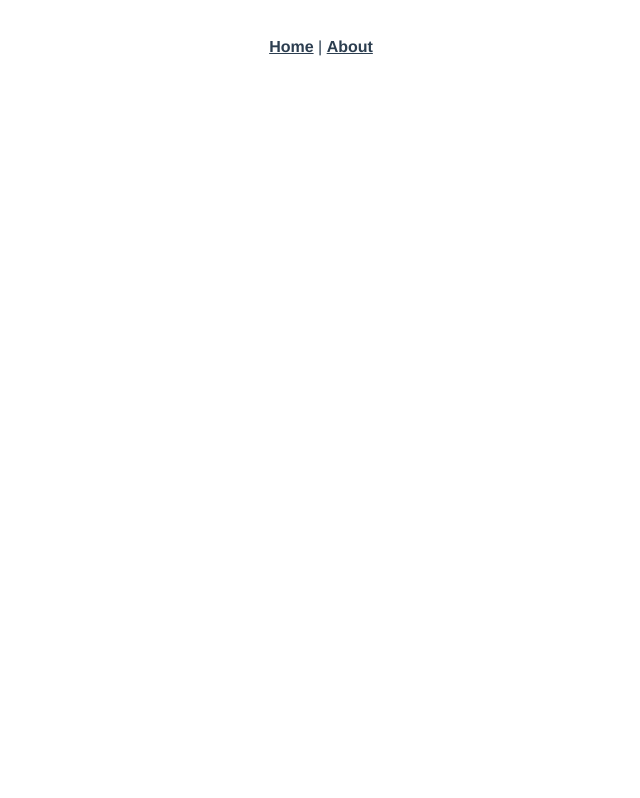
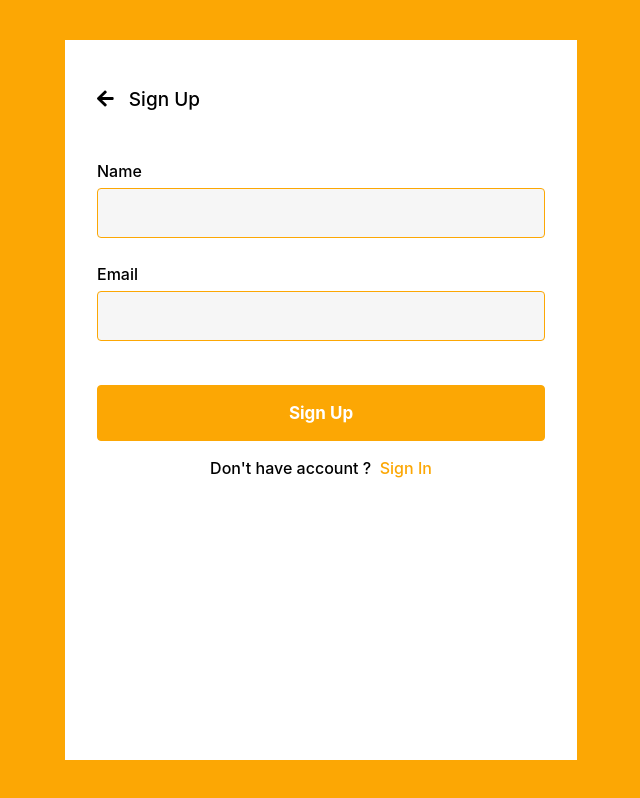
Before and after one commit to LordCodex/Yeerlo-ui, a Vue app: page /signup in a window 1280 px wide. Before the commit this address had no page. Shown: the whole page, without its empty margins (319-959 px from the left). Built offline with nearby package versions, Linux system fonts and the light colour scheme.

Commit message:
third commit

```diff
--- a/package.json
+++ b/package.json
@@ -9,6 +9,7 @@
     "lint": "vue-cli-service lint"
   },
   "dependencies": {
+    "@vue/cli-plugin-eslint": "^5.0.6",
     "core-js": "^3.8.3",
     "vue": "^3.2.13",
     "vue-router": "^4.0.3",
@@ -18,7 +19,6 @@
     "@babel/core": "^7.12.16",
     "@babel/eslint-parser": "^7.12.16",
     "@vue/cli-plugin-babel": "~5.0.0",
-    "@vue/cli-plugin-eslint": "~5.0.0",
     "@vue/cli-plugin-router": "~5.0.0",
     "@vue/cli-plugin-unit-jest": "~5.0.0",
     "@vue/cli-plugin-vuex": "~5.0.0",
--- a/public/index.html
+++ b/public/index.html
@@ -7,6 +7,10 @@
     <link rel="icon" href="<%= BASE_URL %>favicon.ico">
     <title><%= htmlWebpackPlugin.options.title %></title>
   </head>
+  <script defer src="https://use.fontawesome.com/releases/v5.15.4/js/all.js" integrity="sha384-rOA1PnstxnOBLzCLMcre8ybwbTmemjzdNlILg8O7z1lUkLXozs4DHonlDtnE7fpc" crossorigin="anonymous"></script>
+  <link rel="stylesheet" href="https://use.fontawesome.com/releases/v5.15.4/css/all.css" integrity="sha384-DyZ88mC6Up2uqS4h/KRgHuoeGwBcD4Ng9SiP4dIRy0EXTlnuz47vAwmeGwVChigm" crossorigin="anonymous"/>
+  <link rel="stylesheet" href="https://use.fontawesome.com/releases/v5.15.4/css/solid.css" integrity="sha384-Tv5i09RULyHKMwX0E8wJUqSOaXlyu3SQxORObAI08iUwIalMmN5L6AvlPX2LMoSE" crossorigin="anonymous"/>
+  <link rel="stylesheet" href="https://use.fontawesome.com/releases/v5.15.4/css/fontawesome.css" integrity="sha384-jLKHWM3JRmfMU0A5x5AkjWkw/EYfGUAGagvnfryNV3F9VqM98XiIH7VBGVoxVSc7" crossorigin="anonymous"/>
   <body>
     <noscript>
       <strong>We're sorry but <%= htmlWebpackPlugin.options.title %> doesn't work properly without JavaScript enabled. Please enable it to continue.</strong>
--- a/src/App.vue
+++ b/src/App.vue
@@ -1,30 +1,22 @@
 <template>
-  <nav>
-    <router-link to="/">Home</router-link> |
-    <router-link to="/about">About</router-link>
-  </nav>
+  <!-- <nav>
+    <router-link to="/">Login</router-link>
+    <router-link to="/about">About</router-link> |
+    <router-link :to="{ name: 'login' }">Login</router-link>
+  </nav> -->
   <router-view />
 </template>
 
 <style>
 #app {
-  font-family: Avenir, Helvetica, Arial, sans-serif;
-  -webkit-font-smoothing: antialiased;
-  -moz-osx-font-smoothing: grayscale;
-  text-align: center;
-  color: #2c3e50;
 }
-
-nav {
-  padding: 30px;
-}
-
-nav a {
-  font-weight: bold;
-  color: #2c3e50;
-}
-
-nav a.router-link-exact-active {
-  color: #42b983;
+* {
+  padding: 0;
+  margin: 0;
+  text-decoration: none;
+  box-sizing: border-box;
+  list-style-type: none;
+  font-family: -apple-system, BlinkMacSystemFont, "Segoe UI", Roboto, Oxygen,
+    Ubuntu, Cantarell, "Open Sans", "Helvetica Neue", sans-serif;
 }
 </style>
--- /dev/null
+++ b/src/assets/css/Form.css
@@ -0,0 +1,67 @@
+.Login_container {
+  background-color: #fca704;
+  height: 100vh;
+  display: flex;
+  align-items: center;
+  justify-content: center;
+}
+#box_container {
+  background-color: white;
+  padding: 3em 2em;
+  width: 100%;
+  height: 100vh;
+  font-weight: 500;
+}
+.login-arrow {
+  margin-bottom: 30px;
+  font-size: 19px;
+  cursor: pointer;
+}
+label {
+  text-align: start;
+}
+input {
+  width: 100%;
+  padding: 0.5em;
+  height: 50px;
+  border-radius: 4px;
+  border: 1px solid #fca704;
+  margin: 0.5em 0;
+  outline: none;
+}
+#forgot {
+  text-align: right;
+  color: #fca704;
+  margin-top: 20px;
+}
+button {
+  width: 100%;
+  padding: 1em;
+  border-radius: 4px;
+  border: 1px solid #fca704;
+  background-color: #fca704;
+  color: #fff;
+  font-weight: 700;
+  margin: 1em 0;
+  cursor: pointer;
+}
+input[type="text"] {
+  background-color: #f6f6f6;
+  color: black;
+}
+.signup {
+  text-align: center;
+}
+.loginbtn {
+  font-size: 17px;
+}
+.yell {
+  color: #fca704;
+}
+
+@media (min-width: 768px) {
+  #box_container {
+    width: 40%;
+    height: 90vh;
+  }
+}
--- a/src/router/index.js
+++ b/src/router/index.js
@@ -1,20 +1,23 @@
 import { createRouter, createWebHistory } from "vue-router";
-import HomeView from "../views/HomeView.vue";
+import LoginView from "../views/LoginView.vue";
+import ForgotView from "../views/ForgotView.vue";
+import SignUp from "../views/SignUp.vue";
 
 const routes = [
   {
     path: "/",
-    name: "home",
-    component: HomeView,
+    name: "login",
+    component: LoginView,
   },
   {
-    path: "/about",
-    name: "about",
-    // route level code-splitting
-    // this generates a separate chunk (about.[hash].js) for this route
-    // which is lazy-loaded when the route is visited.
-    component: () =>
-      import(/* webpackChunkName: "about" */ "../views/AboutView.vue"),
+    path: "/forgot",
+    name: "forgot",
+    component: ForgotView,
+  },
+  {
+    path: "/signup",
+    name: "signup",
+    component: SignUp,
   },
 ];
 
--- a/src/views/AboutView.vue
+++ /dev/null
@@ -1,5 +0,0 @@
-<template>
-  <div class="about">
-    <h1>This is an about page are you sure</h1>
-  </div>
-</template>
--- /dev/null
+++ b/src/views/ForgotView.vue
@@ -0,0 +1,42 @@
+/* eslint-disable */
+
+<template>
+  <div class="Login_container">
+    <div id="box_container">
+      <!-- login-arrow  -->
+      <div class="login-arrow" @click="back">
+        <i class="fas fa-arrow-left"></i> &nbsp; Reset Password
+      </div>
+      <br />
+      <!-- form start from here -->
+      <div class="form">
+        <form action="" method="post">
+          <label for="Password">Password</label>
+          <br />
+          <input type="text" name="" id="" />
+          <br />
+          <br />
+          <label for="Confirm Password">Confirm Password</label>
+          <br />
+          <input type="text" name="" id="" />
+          <br />
+          <br />
+          <div class="login__input">
+            <button class="loginbtn">Next</button>
+          </div>
+        </form>
+      </div>
+    </div>
+  </div>
+</template>
+<script>
+export default {
+  name: "LoginView",
+  methods: {
+    back() {
+      this.$router.go(-1);
+    },
+  },
+};
+</script>
+<style scoped></style>
--- a/src/views/HomeView.vue
+++ /dev/null
@@ -1,18 +0,0 @@
-<template>
-  <div class="home">
-    <img alt="Vue logo" src="../assets/logo.png" />
-    <HelloWorld msg="Welcome to Your Vue.js App" />
-  </div>
-</template>
-
-<script>
-// @ is an alias to /src
-import HelloWorld from "@/components/HelloWorld.vue";
-
-export default {
-  name: "HomeView",
-  components: {
-    HelloWorld,
-  },
-};
-</script>
--- /dev/null
+++ b/src/views/LoginView.vue
@@ -0,0 +1,49 @@
+/* eslint-disable */
+
+<template>
+  <div class="Login_container">
+    <div id="box_container">
+      <!-- login-arrow  -->
+      <div class="login-arrow">
+        <i class="fas fa-arrow-left"></i> &nbsp; Login
+      </div>
+      <br />
+      <!-- form start from here -->
+      <div class="form">
+        <form action="" method="post">
+          <label for="email">Email</label>
+          <br />
+          <input type="text" name="" id="" />
+          <br />
+          <br />
+          <label for="password">Password</label>
+          <br />
+          <input type="text" name="" id="" />
+          <div id="forgot">
+            <router-link :to="{ name: 'forgot' }" class="yell"
+              >Forgot Password</router-link
+            >
+          </div>
+          <br />
+          <div class="login__input">
+            <button class="loginbtn">Login</button>
+          </div>
+          <div class="signup">
+            Don't have account ?&nbsp;
+            <router-link :to="{ name: 'signup' }" class="yell"
+              >Sign Up</router-link
+            >
+          </div>
+        </form>
+      </div>
+    </div>
+  </div>
+</template>
+<script>
+export default {
+  name: "LoginView",
+};
+</script>
+<style scoped>
+@import "../assets/css/Form.css";
+</style>
--- /dev/null
+++ b/src/views/SignUp.vue
@@ -0,0 +1,50 @@
+/* eslint-disable */
+
+<template>
+  <div class="Login_container">
+    <div id="box_container">
+      <!-- login-arrow  -->
+      <div class="login-arrow" @click="back">
+        <i class="fas fa-arrow-left"></i> &nbsp; Sign Up
+      </div>
+      <br />
+      <!-- form start from here -->
+      <div class="form">
+        <form action="" method="post">
+          <label for="Name">Name</label>
+          <br />
+          <input type="text" name="" id="" />
+          <br />
+          <br />
+          <label for="Email">Email</label>
+          <br />
+          <input type="text" name="" id="" />
+          <br />
+          <br />
+          <div class="login__input">
+            <button class="loginbtn">Sign Up</button>
+          </div>
+          <div class="signup">
+            Don't have account ?&nbsp;
+            <router-link :to="{ name: 'login' }" class="yell"
+              >Sign In</router-link
+            >
+          </div>
+        </form>
+      </div>
+    </div>
+  </div>
+</template>
+<script>
+export default {
+  name: "SignUp",
+  methods: {
+    back() {
+      this.$router.go(-1);
+    },
+  },
+};
+</script>
+<style scoped>
+@import "../assets/css/Form.css";
+</style>
```
Also changed, not shown: src/components/HelloWorld.vue (deleted, +0 -138 lines), 1 other file (tests, documents, lock files or other folders).
